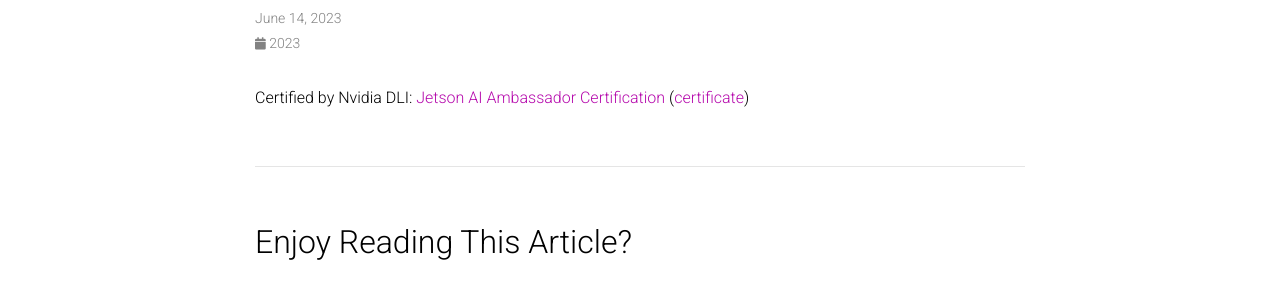
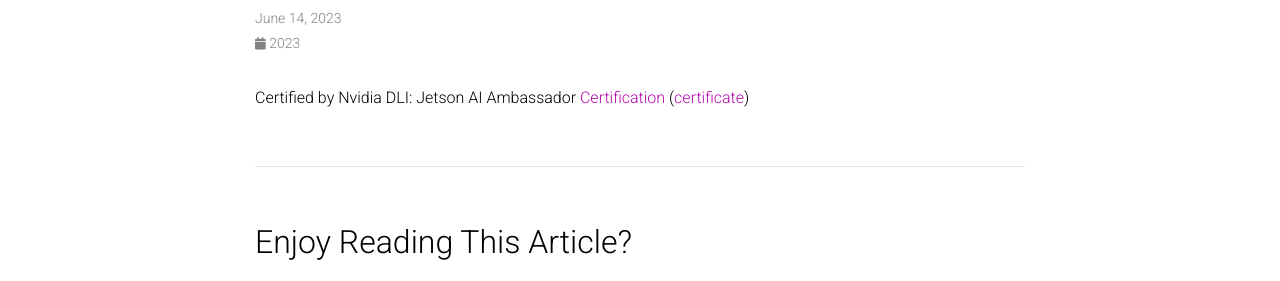
Before and after one commit to bykhov/bykhov.github.io, a Jekyll site: the page built from _news/ann4_jetson_certificate.md, in a window 1280 px wide. Shown: the part 153-434 px from the top of the page. Built offline with Jekyll 4.4.1, drawn with Linux system fonts in a browser that asks for light colours; comment, search, counter and statistics services are not loaded; a style sheet for code colours, icons or effects is not loaded.

```diff
--- a/_news/ann4_jetson_certificate.md
+++ b/_news/ann4_jetson_certificate.md
@@ -5,4 +5,4 @@ inline: true
 related_posts: true
 ---
 
-Certified by Nvidia DLI: [Jetson AI Ambassador Certification](https://developer.nvidia.com/embedded/learn/jetson-ai-certification-programs) ([certificate](/assets/pdf/dli-certification-jetson-ai-ambassador-dima-bykhovsky.pdf))
+Certified by Nvidia DLI: Jetson AI Ambassador [Certification](https://developer.nvidia.com/embedded/learn/jetson-ai-certification-programs) ([certificate](/assets/pdf/dli-certification-jetson-ai-ambassador-dima-bykhovsky.pdf))
```
